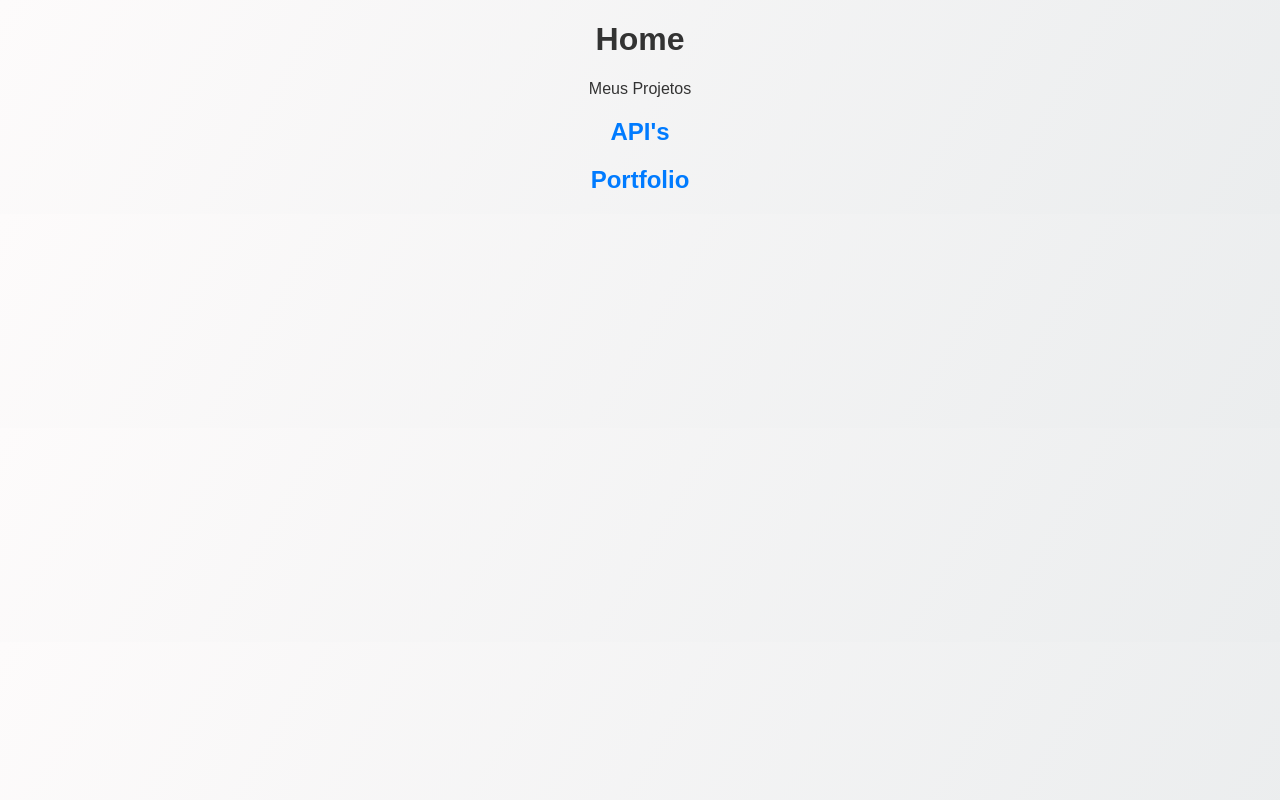
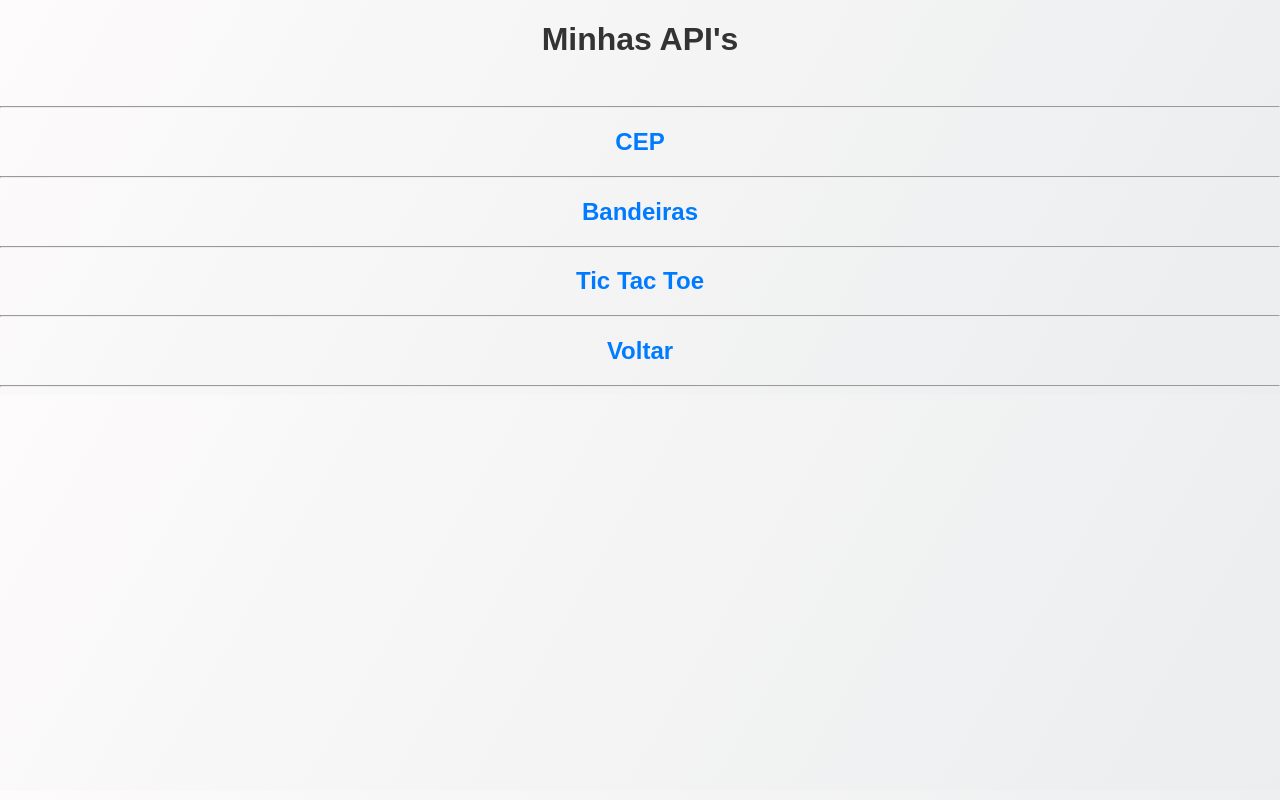
Before and after one commit to sophiavoncken/sop, a plain HTML site: page index.html in a window 1280 px wide. Drawn offline with Linux system fonts and the light colour scheme.

Commit message:
Add files via upload

```diff
--- a/index.html
+++ b/index.html
@@ -2,7 +2,7 @@
 <html>
 
 <head>
-    <title>Projetos</title>
+    <title>Minhas API's</title>
     <meta charset="utf-8">
 
     <style>
@@ -93,10 +93,16 @@
 
 <body>
     <center>
-        <h1>Home</h1>
-        <p>Meus Projetos</p>
-        <h2><a href="index2.html">API's</a></h2>
-        <h2><a href="index3.html">Portfolio</a></h2>
+        <h1>Minhas API's</h1><br>
+        <hr>
+        <h2><a href="/api/API Cep/index.html">CEP</a></h2>
+        <hr>
+        <h2><a href="/api/API Bandeiras/start.html">Bandeiras</a></h2>
+        <hr>
+        <h2><a href="/api/API Jogo da Velha/index.html">Tic Tac Toe</a></h2>
+        <hr>
+        <h2><a href="/index.html">Voltar</a></h2>
+        <hr>
     </center>
 </body>
 
```
